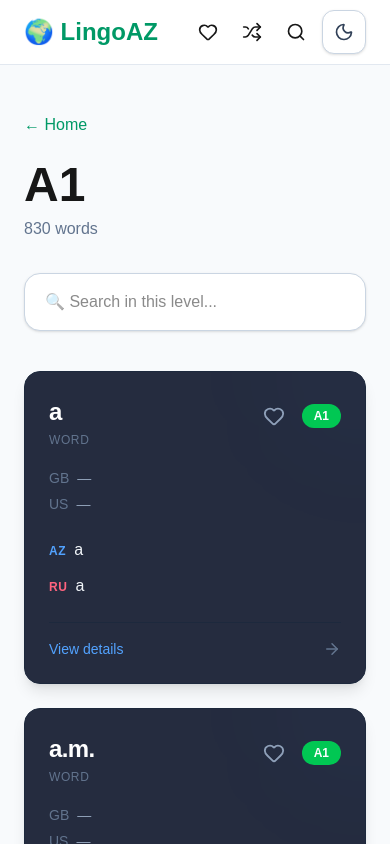
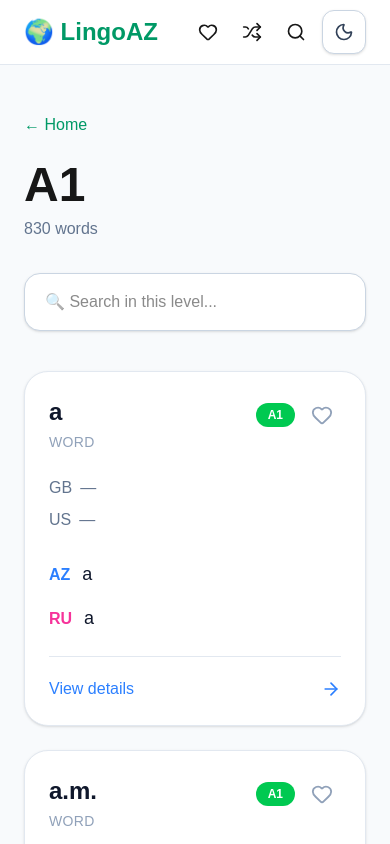
Before and after one commit to ZohraSS/LingoAZ, a Next.js app: page /level/A1 in a window 390 px wide. Shown: the top 844 px of the page. Built offline with nearby package versions, Linux system fonts and the light colour scheme.

Commit message:
feat: make vocabulary cards and homepage interactive

```diff
--- /dev/null
+++ b/app/category/[category]/page.tsx
@@ -0,0 +1,124 @@
+"use client";
+
+import Link from "next/link";
+import { ArrowLeft, Search } from "lucide-react";
+import { useParams } from "next/navigation";
+import { useMemo, useState } from "react";
+
+import { words } from "@/data";
+import { categories } from "@/data/categories";
+import WordCard from "@/components/WordCard";
+
+export default function CategoryPage() {
+  const params = useParams();
+  const categoryId = String(params.category);
+
+  const [search, setSearch] = useState("");
+
+  const category = categories.find(
+    (item) => item.id === categoryId
+  );
+
+  const filteredWords = useMemo(() => {
+    return words.filter((word) => {
+      if (word.category !== categoryId) return false;
+
+      const query = search.toLowerCase().trim();
+
+      if (!query) return true;
+
+      return (
+        word.word.toLowerCase().includes(query) ||
+        word.az.toLowerCase().includes(query) ||
+        word.ru.toLowerCase().includes(query)
+      );
+    });
+  }, [categoryId, search]);
+
+  if (!category) {
+    return (
+      <main className="min-h-screen bg-slate-950 px-6 py-12 text-white">
+        <div className="mx-auto max-w-7xl">
+          <Link
+            href="/"
+            className="inline-flex items-center gap-2 text-emerald-400"
+          >
+            <ArrowLeft size={18} />
+            Home
+          </Link>
+
+          <h1 className="mt-10 text-4xl font-black">
+            Category not found
+          </h1>
+        </div>
+      </main>
+    );
+  }
+
+  return (
+    <main className="min-h-screen bg-slate-950 px-6 py-10 text-white">
+      <div className="mx-auto max-w-7xl">
+
+        <Link
+          href="/"
+          className="inline-flex items-center gap-2 text-emerald-400 hover:text-emerald-300"
+        >
+          <ArrowLeft size={18} />
+          Home
+        </Link>
+
+        <div className="mt-8 flex items-center gap-5">
+          <div className="text-6xl">
+            {category.icon}
+          </div>
+
+          <div>
+            <h1 className="text-4xl font-black md:text-5xl">
+              {category.name}
+            </h1>
+
+            <p className="mt-2 text-slate-400">
+              {filteredWords.length} words
+            </p>
+          </div>
+        </div>
+
+        <div className="relative mt-10">
+          <Search
+            size={21}
+            className="absolute left-5 top-1/2 -translate-y-1/2 text-slate-500"
+          />
+
+          <input
+            value={search}
+            onChange={(e) => setSearch(e.target.value)}
+            placeholder={`Search in ${category.name}...`}
+            className="w-full rounded-2xl border border-slate-700 bg-slate-900 py-5 pl-14 pr-6 text-lg text-white outline-none transition focus:border-emerald-500"
+          />
+        </div>
+
+        {filteredWords.length > 0 ? (
+          <div className="mt-10 grid gap-6 md:grid-cols-2 xl:grid-cols-3">
+            {filteredWords.map((word) => (
+              <WordCard
+                key={word.id}
+                word={word}
+              />
+            ))}
+          </div>
+        ) : (
+          <div className="mt-10 rounded-3xl border border-dashed border-slate-700 p-12 text-center">
+            <h2 className="text-2xl font-bold">
+              No words found
+            </h2>
+
+            <p className="mt-2 text-slate-500">
+              Try another keyword.
+            </p>
+          </div>
+        )}
+
+      </div>
+    </main>
+  );
+}
--- a/components/FavoriteButton.tsx
+++ b/components/FavoriteButton.tsx
@@ -11,14 +11,19 @@ export default function FavoriteButton({ id }: Props) {
   const [isFavorite, setIsFavorite] = useState(false);
 
   useEffect(() => {
+    try {
       const saved = JSON.parse(
         localStorage.getItem("favorites") || "[]"
       ) as number[];
 
       setIsFavorite(saved.includes(id));
+    } catch {
+      setIsFavorite(false);
+    }
   }, [id]);
 
   function toggleFavorite() {
+    try {
       const saved = JSON.parse(
         localStorage.getItem("favorites") || "[]"
       ) as number[];
@@ -28,31 +33,32 @@ export default function FavoriteButton({ id }: Props) {
         : [...saved, id];
 
       localStorage.setItem("favorites", JSON.stringify(updated));
+
       setIsFavorite(updated.includes(id));
+
+      window.dispatchEvent(new Event("favorites-updated"));
+    } catch {
+      // ignore localStorage errors
+    }
   }
 
   return (
     <button
       type="button"
-      onClick={(e) => {
-        e.preventDefault();
-        e.stopPropagation();
-        toggleFavorite();
-      }}
+      onClick={toggleFavorite}
       aria-label={
-        isFavorite ? "Remove from favorites" : "Add to favorites"
+        isFavorite
+          ? "Remove from favorites"
+          : "Add to favorites"
       }
-      title={
-        isFavorite ? "Remove from favorites" : "Add to favorites"
-      }
-      className="flex h-10 w-10 shrink-0 items-center justify-center rounded-xl transition hover:bg-slate-800"
+      className="rounded-xl p-2 transition hover:bg-slate-100 dark:hover:bg-slate-800"
     >
       <Heart
         size={22}
         className={
           isFavorite
-            ? "fill-rose-500 text-rose-500"
-            : "text-slate-400 hover:text-rose-400"
+            ? "fill-pink-500 text-pink-500"
+            : "text-slate-400 transition hover:text-pink-500"
         }
       />
     </button>
--- a/components/WordCard.tsx
+++ b/components/WordCard.tsx
@@ -10,88 +10,84 @@ interface Props {
 
 export default function WordCard({ word }: Props) {
   return (
-    <article className="group relative h-full overflow-hidden rounded-2xl border border-slate-800 bg-slate-900/90 p-6 shadow-lg transition-all duration-300 hover:-translate-y-1 hover:border-blue-500/70 hover:shadow-xl hover:shadow-blue-500/10">
+    <article className="group relative rounded-3xl border border-slate-200 bg-white p-6 shadow-sm transition-all duration-300 hover:-translate-y-1 hover:border-blue-500 hover:shadow-xl dark:border-slate-800 dark:bg-slate-900 dark:hover:border-blue-500">
 
+      {/* Top */}
       <div className="flex items-start justify-between gap-4">
-        <div className="min-w-0">
-          <h2 className="break-words text-2xl font-bold tracking-tight text-white transition group-hover:text-blue-400">
+        <div>
+          <h2 className="text-2xl font-bold text-slate-900 dark:text-white">
             {word.word}
           </h2>
 
-          <p className="mt-1 text-xs uppercase tracking-wider text-slate-500">
+          <p className="mt-1 text-sm uppercase tracking-wide text-slate-400">
             {word.type}
           </p>
         </div>
 
-        <div className="flex shrink-0 items-center gap-2">
+        <div className="flex items-center gap-2">
+          <LevelBadge level={word.level} />
           <FavoriteButton id={word.id} />
-          <LevelBadge level={word.level} />
         </div>
       </div>
 
-      <div className="mt-5 space-y-1.5 text-sm">
-        <p className="text-slate-400">
-          <span className="mr-2 text-slate-500">GB</span>
+      {/* Pronunciation */}
+      <div className="mt-6 space-y-2 text-slate-500 dark:text-slate-400">
+        <p>
+          <span className="mr-2 font-medium">GB</span>
           {word.ipaUK || "—"}
         </p>
 
-        <p className="text-slate-400">
-          <span className="mr-2 text-slate-500">US</span>
+        <p>
+          <span className="mr-2 font-medium">US</span>
           {word.ipaUS || "—"}
         </p>
       </div>
 
-      <div className="mt-6 space-y-3">
-        <div>
-          <span className="mr-2 text-xs font-bold uppercase tracking-wider text-blue-400">
-            AZ
-          </span>
-
-          <span className="text-slate-100">
+      {/* Translations */}
+      <div className="mt-7 space-y-4">
+        <p>
+          <span className="mr-3 font-bold text-blue-500">AZ</span>
+          <span className="text-lg font-medium text-slate-900 dark:text-white">
             {word.az || "—"}
           </span>
-        </div>
+        </p>
 
-        <div>
-          <span className="mr-2 text-xs font-bold uppercase tracking-wider text-rose-400">
-            RU
-          </span>
-
-          <span className="text-slate-100">
+        <p>
+          <span className="mr-3 font-bold text-pink-500">RU</span>
+          <span className="text-lg font-medium text-slate-900 dark:text-white">
             {word.ru || "—"}
           </span>
-        </div>
+        </p>
       </div>
 
+      {/* Definition */}
       {word.definition && (
-        <p className="mt-5 line-clamp-2 text-sm leading-6 text-slate-400">
+        <p className="mt-7 border-t border-slate-200 pt-6 text-slate-600 dark:border-slate-700 dark:text-slate-300">
           {word.definition}
         </p>
       )}
 
-      {(word.example || word.examples?.[0]?.en) && (
-        <div className="mt-5 border-t border-slate-800 pt-4">
-          <p className="line-clamp-2 text-sm italic text-slate-500">
-            “{word.example || word.examples?.[0]?.en}”
-          </p>
-        </div>
+      {/* Example */}
+      {word.example && (
+        <p className="mt-5 border-t border-slate-200 pt-5 text-slate-500 italic dark:border-slate-700 dark:text-slate-400">
+          “{word.example}”
+        </p>
       )}
 
-      <Link
-        href={`/word/${word.id}`}
-        className="mt-6 flex items-center justify-between border-t border-slate-800 pt-4"
-      >
-        <span className="text-sm font-medium text-blue-400 transition group-hover:text-blue-300">
-          View details
-        </span>
+      {/* Details */}
+      <div className="mt-6 border-t border-slate-200 pt-5 dark:border-slate-700">
+        <Link
+          href={`/word/${word.id}`}
+          className="flex items-center justify-between font-medium text-blue-500 transition hover:text-blue-400"
+        >
+          <span>View details</span>
 
-        <ArrowRight
-          size={18}
-          className="text-slate-500 transition-all duration-300 group-hover:translate-x-1 group-hover:text-blue-400"
-        />
-      </Link>
-
-      <div className="pointer-events-none absolute -right-16 -top-16 h-32 w-32 rounded-full bg-blue-500/5 blur-3xl transition group-hover:bg-blue-500/10" />
+          <ArrowRight
+            size={20}
+            className="transition-transform group-hover:translate-x-1"
+          />
+        </Link>
+      </div>
     </article>
   );
 }
```
Also changed, not shown: app/page.tsx (+84 -60 lines). Lines whose indentation alone changed are shown as unchanged.
